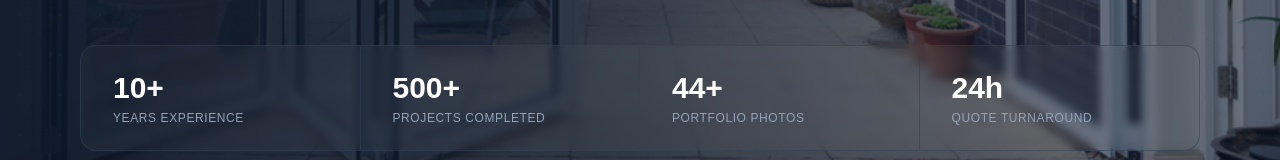
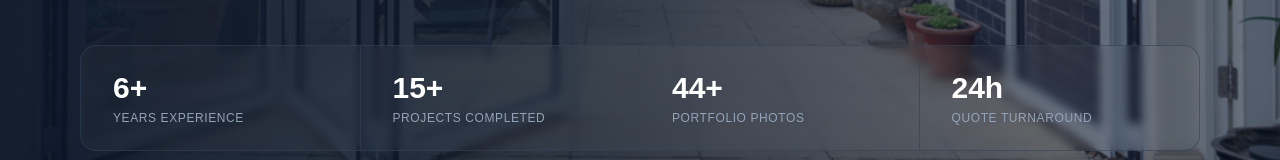
Before and after one commit to Malvern2109/R-F_projects, a Next.js app: page / in a window 1280 px wide. Shown: the part 712-872 px from the top of the page. Built offline with nearby package versions, Linux system fonts and the light colour scheme.

Commit message:
Update Hero.tsx
email additio

```diff
--- a/src/components/sections/Hero.tsx
+++ b/src/components/sections/Hero.tsx
@@ -5,8 +5,8 @@ import Image from "next/image";
 import { motion } from "framer-motion";
 
 const STATS = [
-  { value: "10+",  label: "Years Experience" },
-  { value: "500+", label: "Projects Completed" },
+  { value: "6+",  label: "Years Experience" },
+  { value: "15+", label: "Projects Completed" },
   { value: "44+",  label: "Portfolio Photos" },
   { value: "24h",  label: "Quote Turnaround" },
 ];
```
